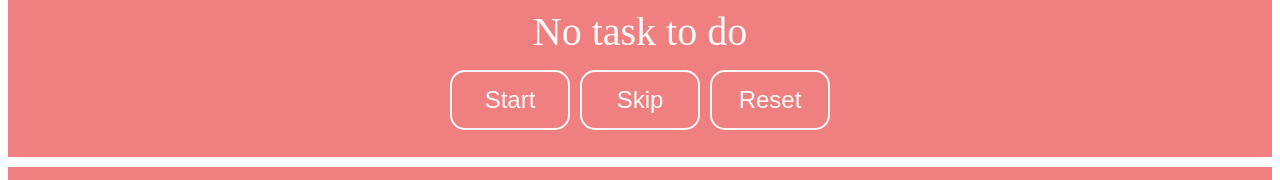
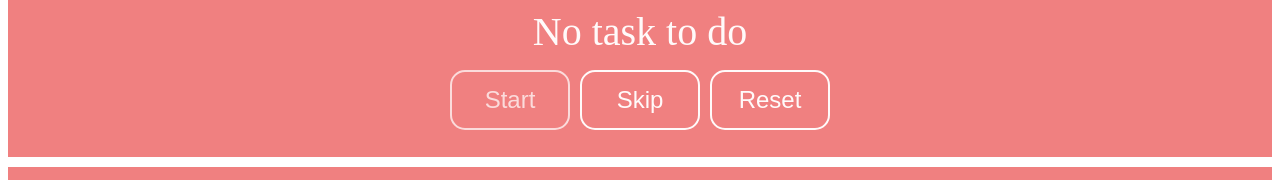
Before and after one commit to mondayrain/tomatenwecker, a React (Create React App) app: page / in a window 1280 px wide. In both pictures the pointer is over the button "Start". Shown: the part 131-311 px from the top of the page. Built offline with nearby package versions, Linux system fonts and the light colour scheme.

Commit message:
Change button opacity and add pointer on hover

```diff
--- a/src/components/timer-dashboard/timer-button/index.css
+++ b/src/components/timer-dashboard/timer-button/index.css
@@ -6,3 +6,8 @@
   border: 2px solid;
   border-radius: 15px;
 }
+
+.TimerButton:hover {
+  opacity: 0.75;
+  cursor: pointer;
+}
--- a/src/components/todo-dashboard/task-input/index.css
+++ b/src/components/todo-dashboard/task-input/index.css
@@ -25,3 +25,8 @@
 
   margin-top: 10px;
 }
+
+.AddButton:hover {
+  opacity: 0.75;
+  cursor: pointer;
+}
--- a/src/components/todo-dashboard/task/index.css
+++ b/src/components/todo-dashboard/task/index.css
@@ -12,3 +12,8 @@
   color: lightcoral;
   margin-left: 20px;
 }
+
+.TaskButton:hover {
+  opacity: 0.75;
+  cursor: pointer;
+}
```
Also changed, not shown: 1 other file (tests, documents, lock files or other folders).
